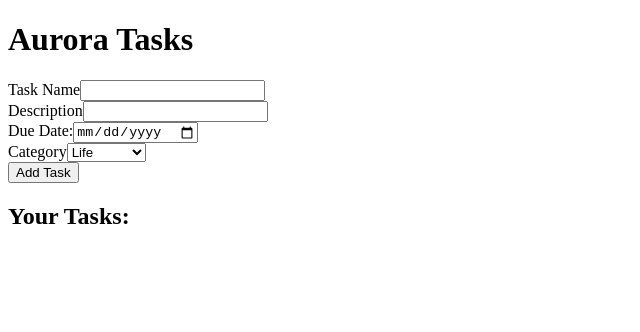
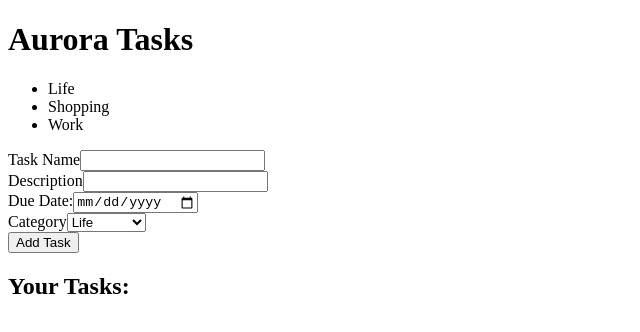
Before and after one commit to Justin-K-Ellis/aurora-tasks-react, a React (Vite) app: page / in a window 1280 px wide. Shown: the top 332 px of the page, without its empty margins (0-640 px from the left). Built offline with nearby package versions, Linux system fonts and the light colour scheme.

Commit message:
Add sidebar showing all categories.

```diff
--- a/src/App.jsx
+++ b/src/App.jsx
@@ -2,6 +2,7 @@ import { useState } from "react";
 
 import Card from "./components/Card";
 import Input from "./components/Input";
+import Nav from "./components/Nav";
 
 const App = () => {
   const [list, setList] = useState([]);
@@ -24,7 +25,12 @@ const App = () => {
 
   return (
     <>
+      <header>
         <h1>Aurora Tasks</h1>
+      </header>
+      <main>
+        <Nav options={options} />
+        <section className="main-content">
           <Input
             list={list}
             setList={setList}
@@ -50,6 +56,8 @@ const App = () => {
               );
             })}
           </ul>
+        </section>
+      </main>
     </>
   );
 };
--- /dev/null
+++ b/src/components/Nav.jsx
@@ -0,0 +1,13 @@
+const Nav = ({ options }) => {
+  return (
+    <nav className="navbar">
+      <ul>
+        {options.map((item) => (
+          <li key={item}>{item}</li>
+        ))}
+      </ul>
+    </nav>
+  );
+};
+
+export default Nav;
```
Lines whose indentation alone changed are shown as unchanged.
